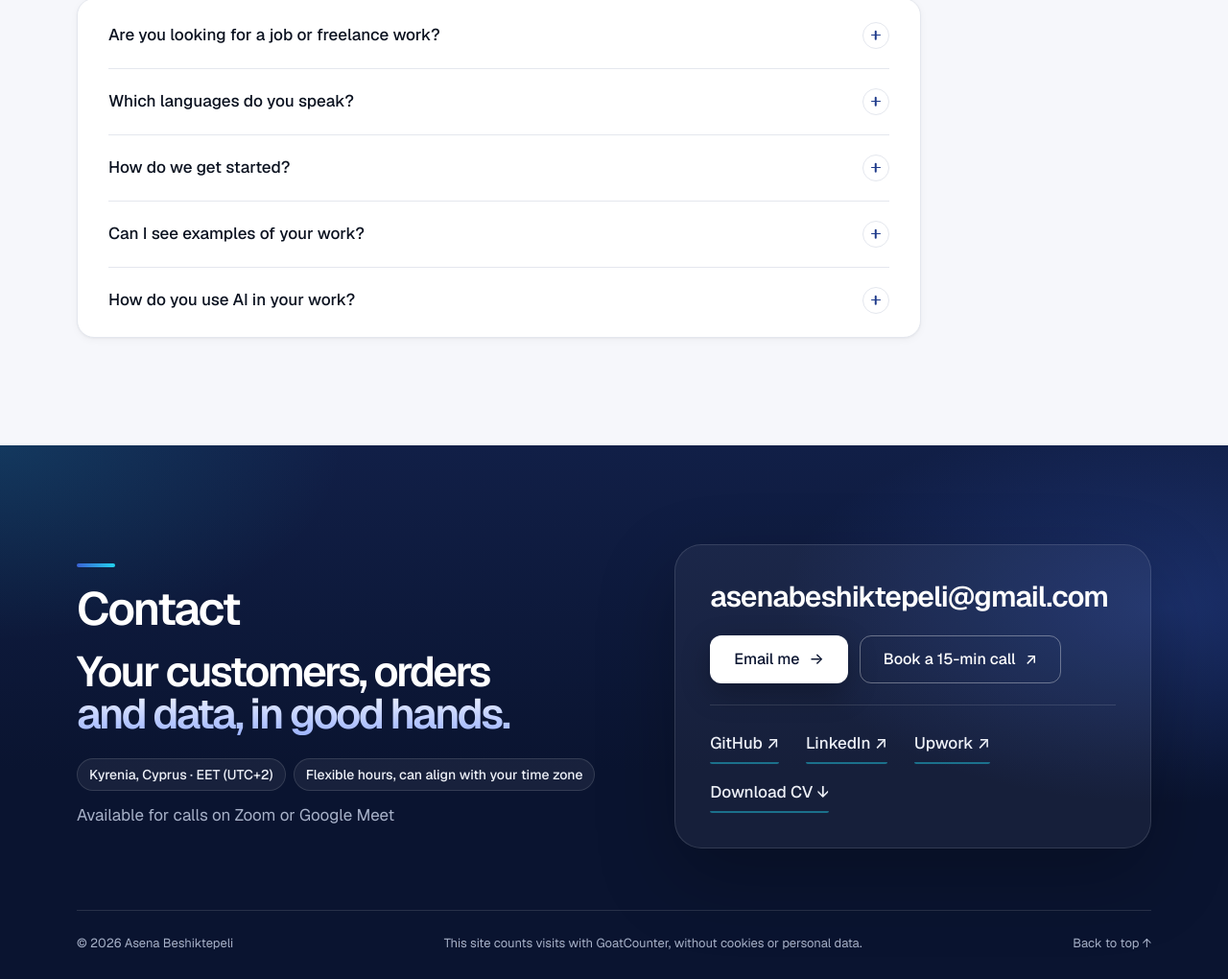
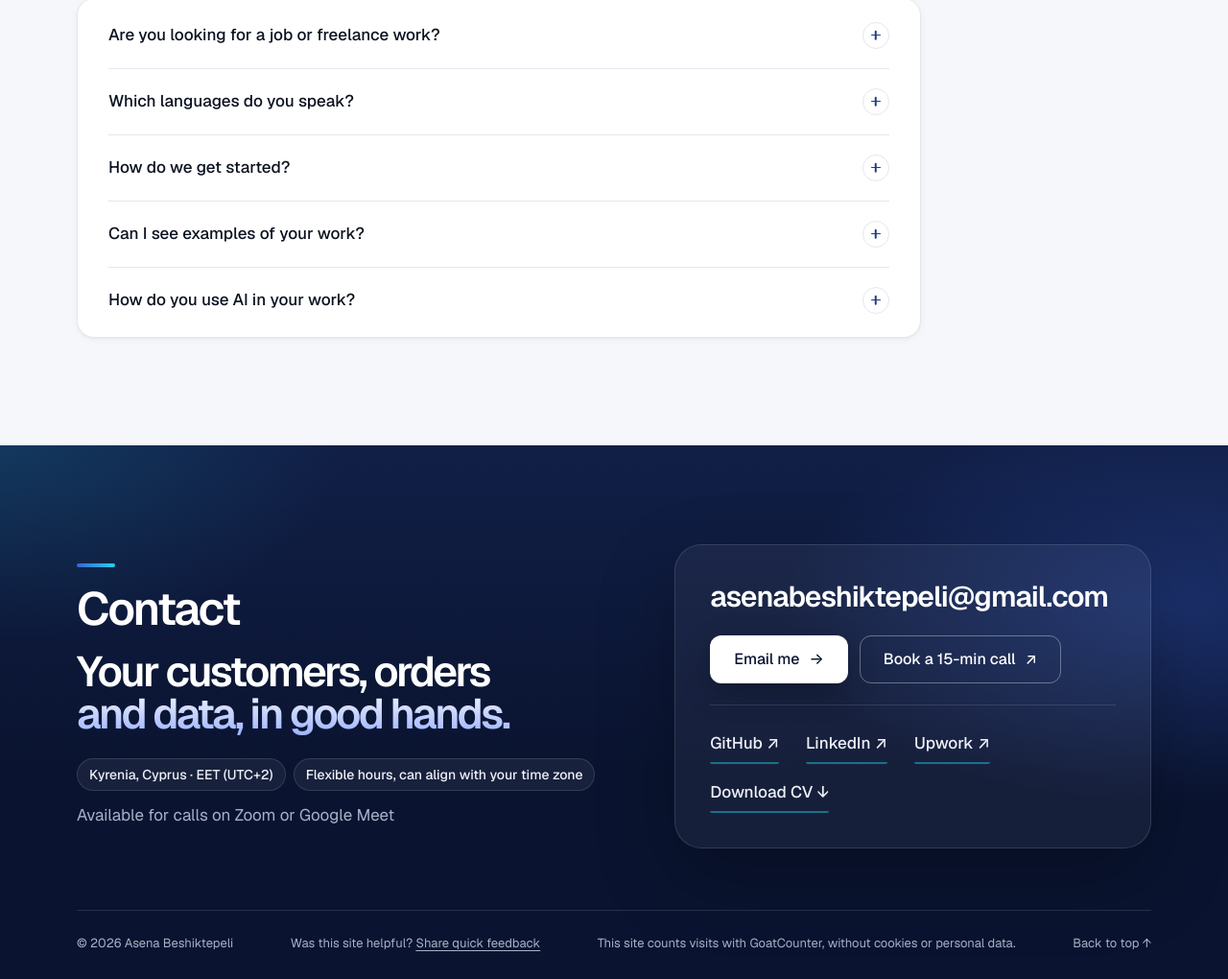
Before and after one commit to asenabeshiktepeli/asenabeshiktepeli.github.io, a plain HTML site: page docs/index.html in a window 1280 px wide. Shown: the part 8430-9450 px from the top of the page at 96% size. Drawn offline with Linux system fonts and the light colour scheme.

Commit message:
Add feedback form link to homepage footer

```diff
--- a/docs/index.html
+++ b/docs/index.html
@@ -865,7 +865,7 @@ Python workflow with a human approval step          </h3>
 <footer class="site-footer">
   <div class="container">
     <div class="footer-bottom">
-<p>© 2026 <span translate="no">Asena Beshiktepeli</span></p><p>This site counts visits with GoatCounter, without cookies or personal data.</p>      <ul class="footer-links">
+<p>© 2026 <span translate="no">Asena Beshiktepeli</span></p><p>Was this site helpful? <a href="https://docs.google.com/forms/d/e/1FAIpQLSdacdB8X1TM5an62U-kB64D28lrl4B0Tm4R6rquM5yPhlEAVQ/viewform?usp=header" target="_blank" rel="noopener">Share quick feedback</a></p><p>This site counts visits with GoatCounter, without cookies or personal data.</p>      <ul class="footer-links">
         <li><a href="#top">Back to top <span aria-hidden="true">↑</span></a></li>
       </ul>
     </div>
--- a/docs/static/css/style.css
+++ b/docs/static/css/style.css
@@ -3305,6 +3305,17 @@ html:has(.lightbox[open]) {
   color: #fff;
 }
 
+/* Link inside a footer line (feedback form): same colour as the line, underlined */
+.footer-bottom p a {
+  color: inherit;
+  text-decoration: underline;
+  text-underline-offset: 3px;
+}
+
+.footer-bottom p a:hover {
+  color: #fff;
+}
+
 .site-footer :focus-visible {
   outline-color: #9db4ff;
 }
--- a/static/css/style.css
+++ b/static/css/style.css
@@ -3305,6 +3305,17 @@ html:has(.lightbox[open]) {
   color: #fff;
 }
 
+/* Link inside a footer line (feedback form): same colour as the line, underlined */
+.footer-bottom p a {
+  color: inherit;
+  text-decoration: underline;
+  text-underline-offset: 3px;
+}
+
+.footer-bottom p a:hover {
+  color: #fff;
+}
+
 .site-footer :focus-visible {
   outline-color: #9db4ff;
 }
```
Also changed, not shown: templates/index.html (+1 -0 lines), 1 other file.
